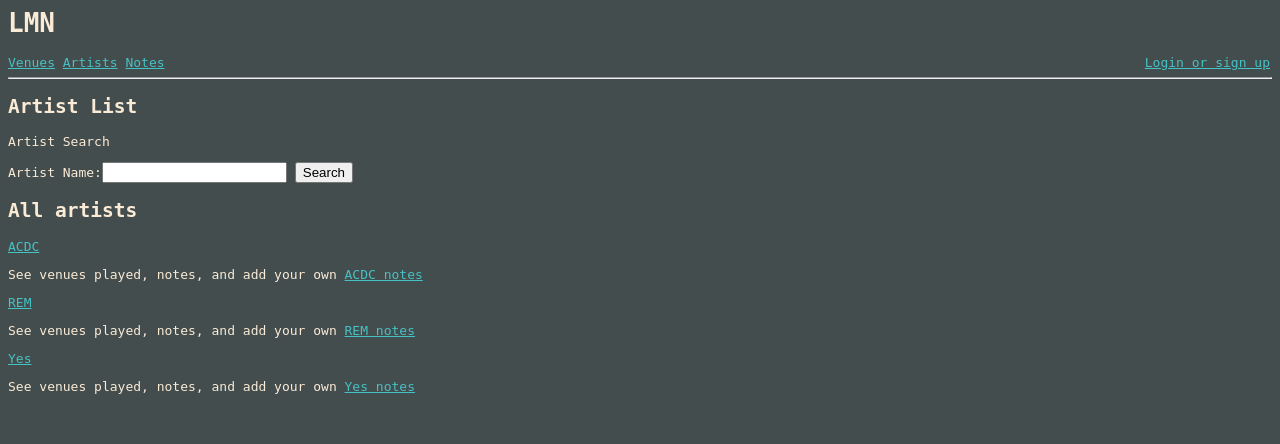
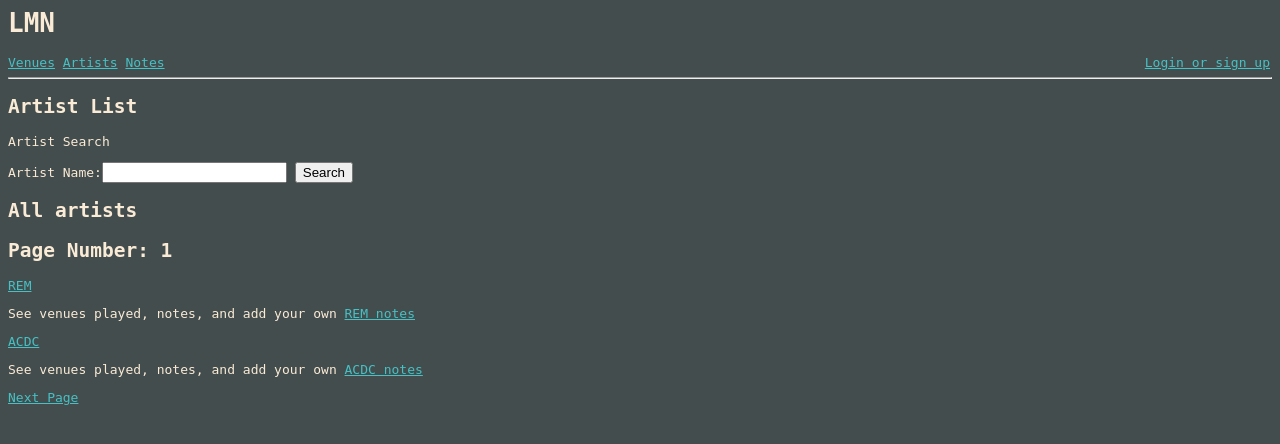
Before and after one commit to johnnyvuanly/lmn, a Django app: page /artists/list/ in a window 1280 px wide. Shown: the top 444 px of the page. Run offline with Django 3.2, Linux system fonts and the light colour scheme; data comes from the database, SQL or seed files in the repository; parts of the project's set-up code (start-up, migrations or seed data) failed here and were passed over.

Commit message:
added pagination library to views_artist and views_venue. Added code for pagination in views_artist along with displaying the pagination in the template artist_list.html page

```diff
--- a/lmn/templates/lmn/artists/artist_list.html
+++ b/lmn/templates/lmn/artists/artist_list.html
@@ -18,8 +18,9 @@
   <h2 id='artist-list-title'>All artists</h2>
 {% endif %}
 
+<h2>Page Number: {{ page.number }}</h2>
 
-{% for artist in artists %}
+{% for artist in page.object_list %}
 
   <div class="artist" id="artist_{{ artist.pk }}">
     <p>
@@ -37,4 +38,15 @@
 
 {% endfor %}
 
+<div>
+  {% if page.has_previous %}
+  <!-- URL tag with the name of view. After is a url query string arguement -->
+  <a href="{% url 'artist_list' %}?page={{ page.previous_page_number }}">Previous Page</a>
+  {% endif %}
+
+  {% if page.has_next %}
+  <a href="{% url 'artist_list' %}?page={{ page.next_page_number }}">Next Page</a>
+  {% endif %}
+</div>
+
 {% endblock %}
--- a/lmn/views/views_artists.py
+++ b/lmn/views/views_artists.py
@@ -8,6 +8,8 @@ from django.contrib.auth.models import User
 from django.contrib.auth import authenticate, login, logout
 
 from django.utils import timezone
+
+from django.core.paginator import Paginator
 
 
 def venues_for_artist(request, artist_pk):   # pk = artist_pk
@@ -28,7 +30,15 @@ def artist_list(request):
     else:
         artists = Artist.objects.all().order_by('name')
 
-    return render(request, 'lmn/artists/artist_list.html', { 'artists': artists, 'form': form, 'search_term': search_name })
+    artists = Artist.objects.all() # get all artist from database
+
+    artist_paginator = Paginator(artists, 2) # 1 per page as of right now
+
+    page_num = request.GET.get('page') # Get page number from URL
+
+    page = artist_paginator.get_page(page_num)
+
+    return render(request, 'lmn/artists/artist_list.html', { 'form': form, 'search_term': search_name, 'page': page })
 
 
 def artist_detail(request, artist_pk):
--- a/lmn/views/views_venues.py
+++ b/lmn/views/views_venues.py
@@ -6,6 +6,8 @@ from ..forms import VenueSearchForm, NewNoteForm, ArtistSearchForm, UserRegistra
 from django.contrib.auth.decorators import login_required
 from django.contrib.auth.models import User
 from django.contrib.auth import authenticate, login, logout
+
+from django.core.paginator import Paginator
 
 
 def venue_list(request):
```
